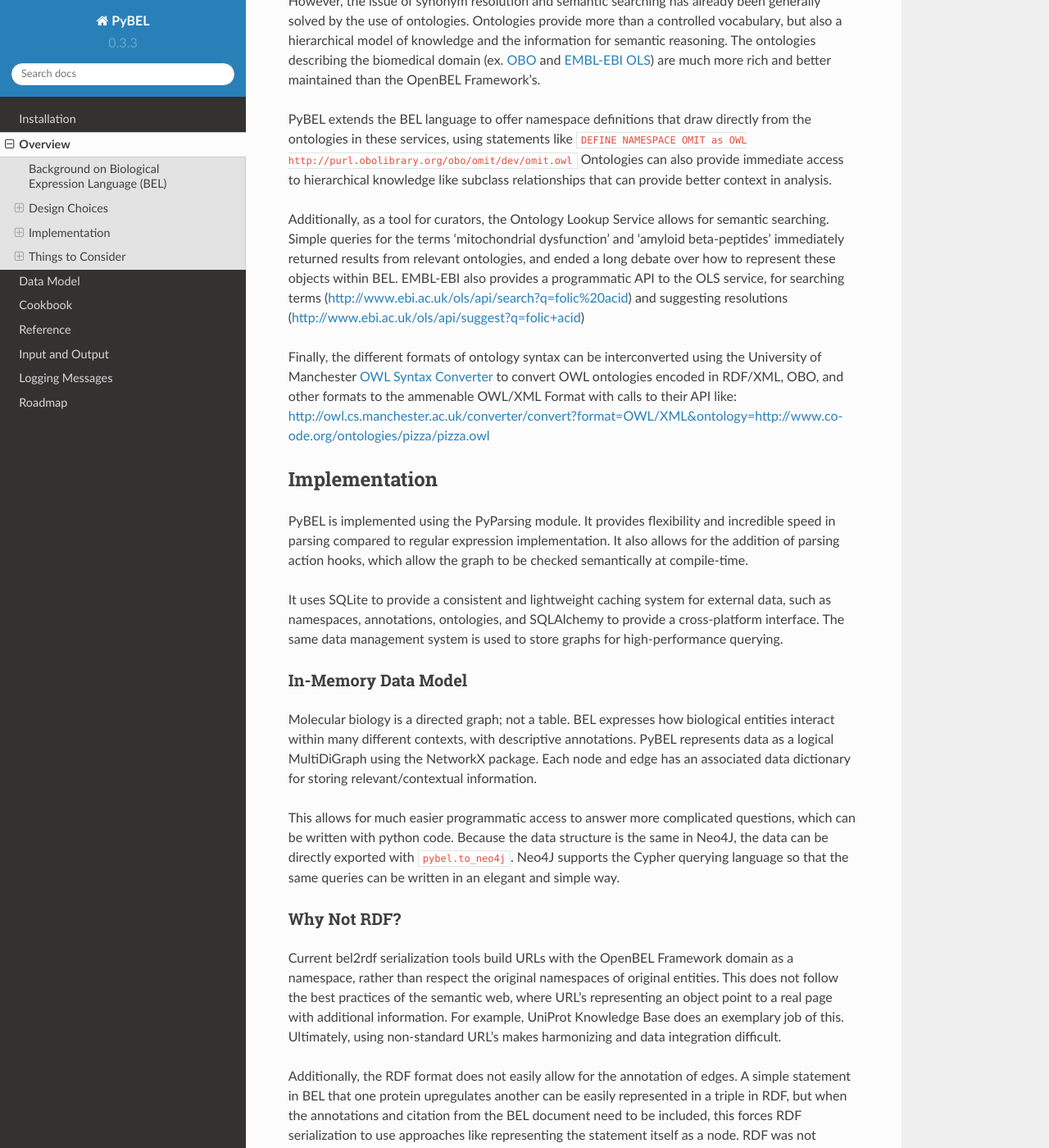
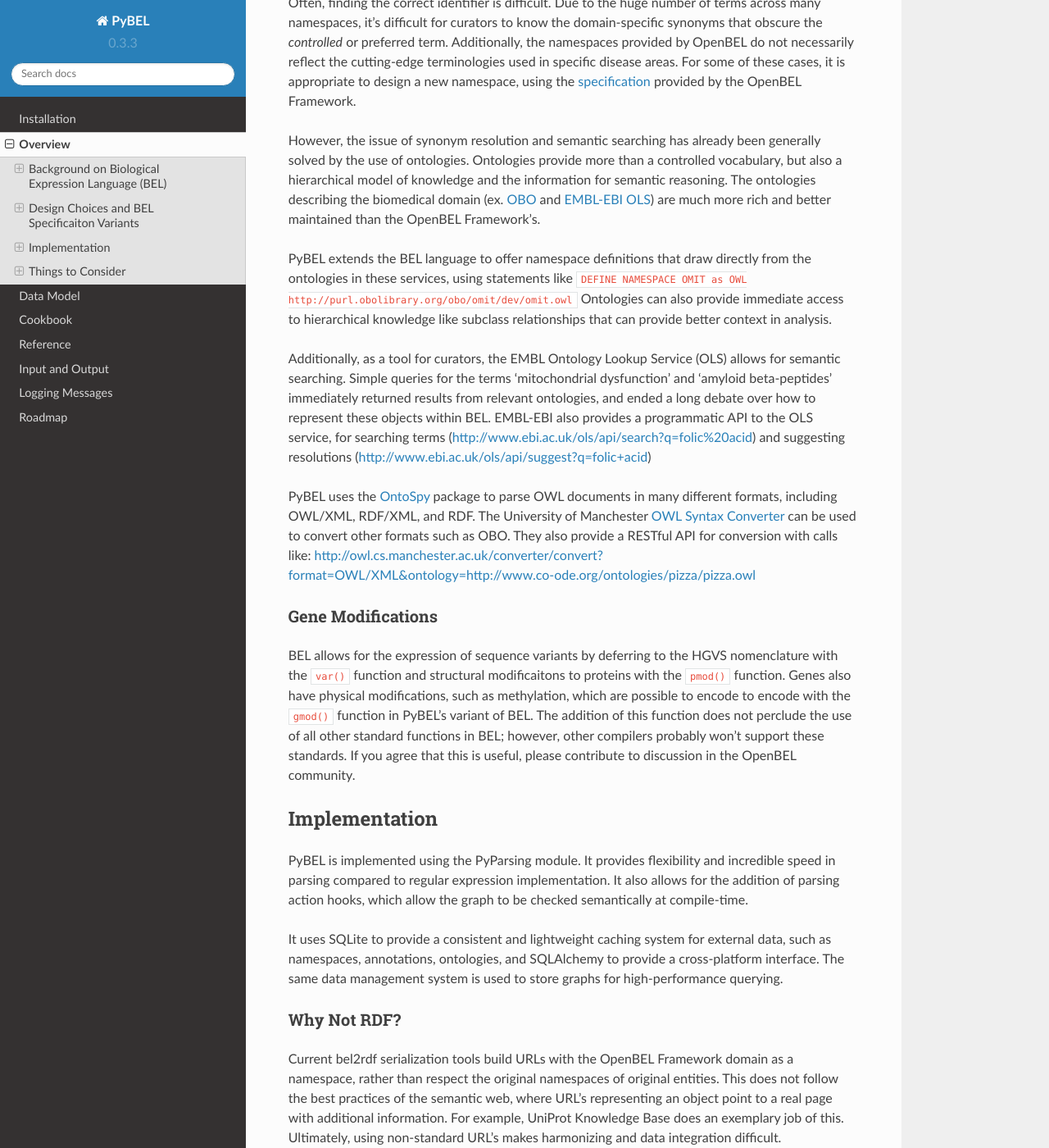
Before and after one commit to pybel/pybel, a Sphinx documentation site: the page built from docs/source/overview.rst, in a window 1280 px wide and 1400 px high, scrolled down 911 px. Shown: the whole window at 82% size. Built offline with Sphinx 7.4.7 and the Read the Docs theme 2.0.0, drawn with Linux system fonts in a browser that asks for light colours; some of the changed text lies outside the part shown.

Commit message:
Updated documentation on upgrading
[skip ci]

```diff
--- a/docs/source/overview.rst
+++ b/docs/source/overview.rst
@@ -9,12 +9,19 @@
 complex disease networks with several thousands of relationships. For a detailed explanation, see the
 `BEL 1.0 Specification <http://openbel.org/language/web/version_1.0/bel_specification_version_1.0.html>`_.
 
-Design Choices
---------------
+OpenBEL Links
+~~~~~~~~~~~~~
+
+- OpenBEL on `Google Groups <https://groups.google.com/forum/#!forum/openbel-discuss>`_
+- OpenBEL `Wiki <https://wiki.openbel.org/>`_
+- OpenBEL on `GitHub <https://github.com/OpenBEL>`_
+- Chat on `Gitter <https://gitter.im/OpenBEL/chat>`_
+
+Design Choices and BEL Specificaiton Variants
+---------------------------------------------
 
 Do All Statements Need Supporting Text?
 ~~~~~~~~~~~~~~~~~~~~~~~~~~~~~~~~~~~~~~~
-
 Yes! All statements must be minimally qualified with a citation and evidence (now called SupportingText in BEL 2.0) to
 maintain provenance. Statements without evidence can't be traced to their source or evaluated independently from the
 curator, so they are excluded.
@@ -43,20 +50,29 @@
 Ontologies can also provide immediate access to hierarchical knowledge like subclass relationships that can provide
 better context in analysis.
 
-Additionally, as a tool for curators, the Ontology Lookup Service allows for semantic searching. Simple queries for the
-terms 'mitochondrial dysfunction' and 'amyloid beta-peptides' immediately returned results from relevant ontologies,
-and ended a long debate over how to represent these objects within BEL. EMBL-EBI also provides a programmatic API to
-the OLS service, for searching terms (http://www.ebi.ac.uk/ols/api/search?q=folic%20acid) and
+Additionally, as a tool for curators, the EMBL Ontology Lookup Service (OLS) allows for semantic searching. Simple
+queries for the terms 'mitochondrial dysfunction' and 'amyloid beta-peptides' immediately returned results from
+relevant ontologies, and ended a long debate over how to represent these objects within BEL. EMBL-EBI also provides a
+programmatic API to the OLS service, for searching terms (http://www.ebi.ac.uk/ols/api/search?q=folic%20acid) and
 suggesting resolutions (http://www.ebi.ac.uk/ols/api/suggest?q=folic+acid)
 
-Finally, the different formats of ontology syntax can be interconverted using the University of Manchester
-`OWL Syntax Converter <http://owl.cs.manchester.ac.uk/converter>`_ to convert OWL ontologies encoded in RDF/XML, OBO,
-and other formats to the ammenable OWL/XML Format with calls to their API like:
+PyBEL uses the `OntoSpy <https://github.com/lambdamusic/OntoSpy>`_ package to parse OWL documents in many different
+formats, including OWL/XML, RDF/XML, and RDF. The University of Manchester
+`OWL Syntax Converter <http://owl.cs.manchester.ac.uk/converter>`_ can be used to convert other formats such as OBO.
+They also provide a RESTful API for conversion with calls like:
 http://owl.cs.manchester.ac.uk/converter/convert?format=OWL/XML&ontology=http://www.co-ode.org/ontologies/pizza/pizza.owl
+
+Gene Modifications
+~~~~~~~~~~~~~~~~~~
+BEL allows for the expression of sequence variants by deferring to the HGVS nomenclature with the :code:`var()` function
+and structural modificaitons to proteins with the :code:`pmod()` function. Genes also have physical modifications, such
+as methylation, which are possible to encode to encode with the :code:`gmod()` function in PyBEL's variant of BEL. The
+addition of this function does not perclude the use of all other standard functions in BEL; however, other compilers
+probably won't support these standards. If you agree that this is useful, please contribute to discussion in the OpenBEL
+community.
 
 Implementation
 --------------
-
 PyBEL is implemented using the PyParsing module. It provides flexibility and incredible speed in parsing compared
 to regular expression implementation. It also allows for the addition of parsing action hooks, which allow
 the graph to be checked semantically at compile-time.
@@ -65,15 +81,6 @@
 namespaces, annotations, ontologies, and SQLAlchemy to provide a cross-platform interface. The same data management
 system is used to store graphs for high-performance querying.
 
-In-Memory Data Model
-~~~~~~~~~~~~~~~~~~~~
-Molecular biology is a directed graph; not a table. BEL expresses how biological entities interact within many
-different contexts, with descriptive annotations. PyBEL represents data as a logical MultiDiGraph using the NetworkX
-package. Each node and edge has an associated data dictionary for storing relevant/contextual information.
-
-This allows for much easier programmatic access to answer more complicated questions, which can be written with python
-code. Because the data structure is the same in Neo4J, the data can be directly exported with :code:`pybel.to_neo4j`.
-Neo4J supports the Cypher querying language so that the same queries can be written in an elegant and simple way.
 
 Why Not RDF?
 ~~~~~~~~~~~~
```
Also changed, not shown: docs/source/datamodel.rst (+8 -0 lines), docs/source/installation.rst (+10 -0 lines).
